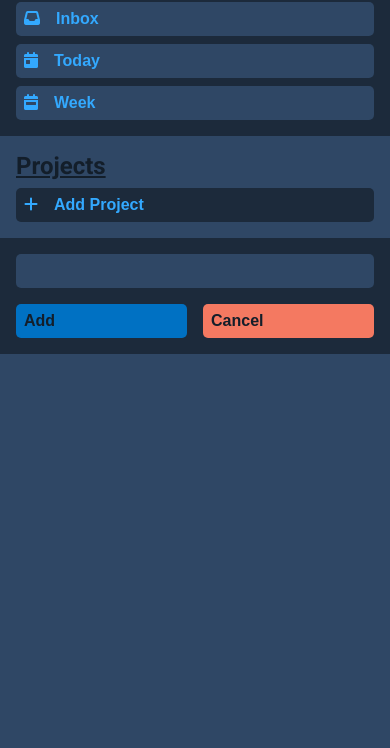
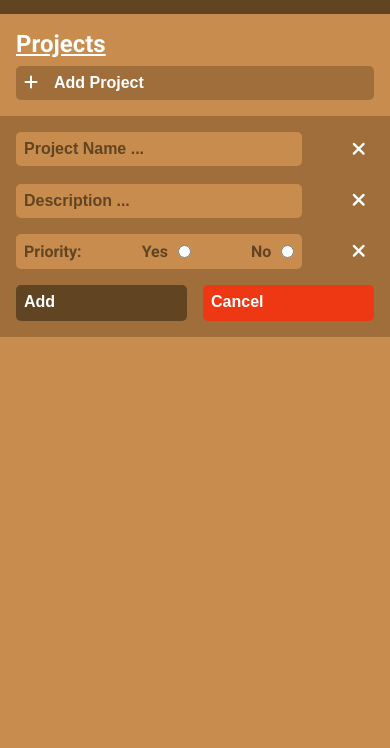
Before and after one commit to rustyff12/to-do-app, a plain HTML site: page index.html in a window 390 px wide. Shown: the part 96-844 px from the top of the page. Drawn offline with Linux system fonts and the light colour scheme.

Commit message:
tablet screen size added

```diff
--- a/assets/css/styles.css
+++ b/assets/css/styles.css
@@ -7,25 +7,28 @@
 }
 
 :root {
-    --main-light: #2f4765;
-    --main-medium: #1c2a3b;
-    --main-dark: #131e2a;
+    --main-light: #c88d4e;
+    --main-medium: #9f6e3b;
+    --main-dark: #614422;
 
-    --accent-light: #33a9ff;
-    --accent-medium: #008ef5;
-    --accent-dark: #0071c3;
+    --secondary-light: #2f4765;
+    --secondary-medium: #033160;
+    --secondary-dark: #131e2a;
+
+    --accent-light: #ffffff;
+    --accent-medium: #c6dbea;
+    --accent-dark: #d3cece;
 
     --warning-light: #fac661;
     --warning-medium: #fac661;
     --warning-dark: #fac661;
-    --warning-dark: hsl(40, 94%, 68%);
 
     --positive-light: #35df90;
     --positive-medium: #1db872;
     --positive-dark: #188e58;
 
     --negative-light: #f47961;
-    --negative-medium: #ec4f30;
+    --negative-medium: #ee3814;
     --negative-dark: #d52e0f;
 
     --white: #ffffff;
@@ -39,13 +42,19 @@ body {
     background-color: var(--main-light);
 }
 
+button {
+    cursor: pointer;
+}
+
 /* Header */
 header {
+    /* background-color: var(--main-dark); */
     background-color: var(--main-dark);
     padding: 1rem;
     display: flex;
     align-items: center;
     justify-content: space-between;
+    height: 13vh;
 }
 
 .header-logo {
@@ -85,7 +94,6 @@ header {
     display: none;
     width: 100%;
     background-color: var(--main-medium);
-    transition: 0.7s ease;
 }
 
 .nav-container.active {
@@ -102,7 +110,9 @@ header {
 
 .nav-icons-container > button,
 .projects-container > button,
-.new-project-container > button {
+.new-project-container > button,
+.project-item > button,
+.project-item-priority > button {
     border: none;
     border-radius: 5px;
     background-color: var(--main-light);
@@ -116,15 +126,15 @@ header {
 }
 
 .nav-icons-container > button:focus {
-    background-color: var(--accent-dark);
-    color: var(--white);
+    background-color: var(--accent-light);
+    color: var(--main-dark);
 }
 
 /* Main content */
 
 .projects-container > h2 {
     text-decoration: underline;
-    color: var(--main-dark);
+    color: var(--white);
     font-weight: 700;
 }
 
@@ -133,16 +143,43 @@ header {
 }
 
 .new-project-container {
+    display: none;
     background-color: var(--main-medium);
+}
+
+.new-project-container.active {
     padding: 1rem;
     display: grid;
     grid-template-columns: repeat(2, 1fr);
-    grid-template-rows: repeat(2, 1fr);
+    grid-template-rows: repeat(4, 1fr);
     gap: 1rem;
 }
 
-.new-project-container > input {
+.project-item-title {
     grid-area: 1 / 1 / 2 / 3;
+}
+
+.project-item-description {
+    grid-area: 2 / 1 / 3 / 3;
+}
+
+/* .project-item-due-date {
+    grid-area: 3 / 1 / 4 / 3;
+} */
+
+.project-item-priority {
+    grid-area: 3 / 1 / 4 / 3;
+}
+
+.project-item,
+.project-item-priority {
+    display: flex;
+    justify-content: space-between;
+    align-items: center;
+}
+
+.project-item > input,
+.priority-container {
     border: none;
     border-radius: 5px;
     padding: 0.5rem;
@@ -150,22 +187,99 @@ header {
     justify-content: start;
     font-size: 1rem;
     background-color: var(--main-light);
+    color: var(--main-dark);
+    width: 80%;
 }
 
-.new-project-container > input:focus {
+.priority-container {
+    justify-content: space-between;
+    font-weight: 700;
+}
+
+.priority-container > div {
+    display: flex;
+    align-items: center;
+    justify-content: center;
+    gap: 10px;
+}
+
+.project-item > input:focus {
     background-color: var(--accent-dark);
 }
 
-.new-project-container > #add-new-project {
-    background-color: var(--accent-dark);
+.project-item > button,
+.project-item-priority > button {
+    background-color: var(--main-medium);
+    font-size: 1.2rem;
+}
+
+#title::placeholder,
+#description::placeholder,
+#due-date {
     color: var(--main-dark);
     font-weight: 700;
-    grid-area: 2 / 1 / 3 / 2;
+}
+
+.new-project-container > #add-new-project {
+    background-color: var(--main-dark);
+    color: var(--white);
+    font-weight: 700;
+    grid-area: 4 / 1 / 5 / 2;
 }
 
 .new-project-container > #cancel-btn {
-    background-color: var(--negative-light);
-    color: var(--main-dark);
+    background-color: var(--negative-medium);
+    color: var(--white);
     font-weight: 700;
-    grid-area: 2 / 2 / 3 / 3;
+    grid-area: 4 / 2 / 5 / 3;
 }
+
+#add-project.hidden {
+    display: none;
+}
+
+@media screen and (min-width: 640px) {
+    .button-menu {
+        display: none;
+    }
+
+    main {
+        display: grid;
+        grid-template-columns: repeat(3, 1fr);
+        grid-template-rows: repeat(3, 1fr);
+        min-height: calc(100vh - 13vh);
+    }
+
+    .nav-container {
+        display: block;
+        grid-area: 1 / 1 / 4 / 2;
+    }
+
+    .projects-container {
+        grid-column: 2 / 4;
+    }
+
+    .new-project-container.active {
+        grid-area: 2 / 1 / 4 / 2;
+        padding: 1rem;
+        display: grid;
+        grid-template-columns: repeat(2, 1fr);
+        grid-template-rows: repeat(4, 1fr);
+        gap: 0.3rem;
+    }
+
+    .project-item > input,
+    .priority-container {
+        font-size: 0.8rem;
+    }
+
+    .priority-container > div {
+        gap: 5px;
+    }
+
+    #add-new-project,
+    #cancel-btn {
+        /* height: 50%; */
+        align-self: center;
+    }
+}
--- a/index.html
+++ b/index.html
@@ -39,7 +39,7 @@
         </header>
 
         <main>
-            <nav class="nav-container active">
+            <nav class="nav-container">
                 <div class="nav-icons-container">
                     <button><i class="fa-solid fa-inbox"></i> Inbox</button>
                     <button>
@@ -50,14 +50,73 @@
                     </button>
                 </div>
             </nav>
+
             <div class="projects-container">
                 <h2>Projects</h2>
                 <button id="add-project">
                     <i class="fa-solid fa-plus"></i>Add Project
                 </button>
             </div>
-            <div class="new-project-container">
-                <input type="text" />
+
+            <!-- New projects div -->
+            <div class="new-project-container active">
+                <div class="project-item project-item-title">
+                    <input
+                        type="text"
+                        id="title"
+                        placeholder="Project Name ..."
+                        name="title"
+                    />
+                    <button>
+                        <i class="fa-solid fa-xmark"></i>
+                    </button>
+                </div>
+                <div class="project-item project-item-description">
+                    <input
+                        type="text"
+                        id="description"
+                        placeholder="Description ..."
+                        name="description"
+                    />
+                    <button>
+                        <i class="fa-solid fa-xmark"></i>
+                    </button>
+                </div>
+                <!-- <div class="project-item project-item-due-date">
+                    <input
+                        type="date"
+                        id="due-date"
+                        placeholder="Project Name ..."
+                        name="due-date"
+                    />
+                    <button>
+                        <i class="fa-solid fa-xmark"></i>
+                    </button>
+                </div> -->
+                <div class="project-item-priority">
+                    <div class="priority-container">
+                        <p>Priority:</p>
+                        <div>
+                            <label for="priority-yes">Yes</label>
+                            <input
+                                type="radio"
+                                id="priority-yes"
+                                name="priority"
+                            />
+                        </div>
+                        <div>
+                            <label for="priority-no">No</label>
+                            <input
+                                type="radio"
+                                id="priority-no"
+                                name="priority"
+                            />
+                        </div>
+                    </div>
+                    <button>
+                        <i class="fa-solid fa-xmark"></i>
+                    </button>
+                </div>
 
                 <button id="add-new-project">Add</button>
                 <button id="cancel-btn">Cancel</button>
```
